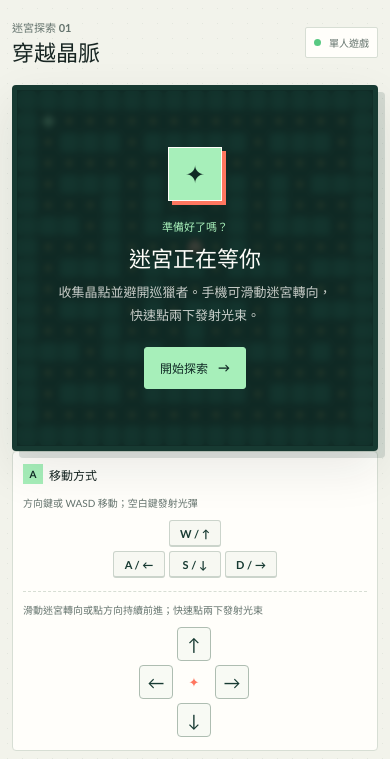
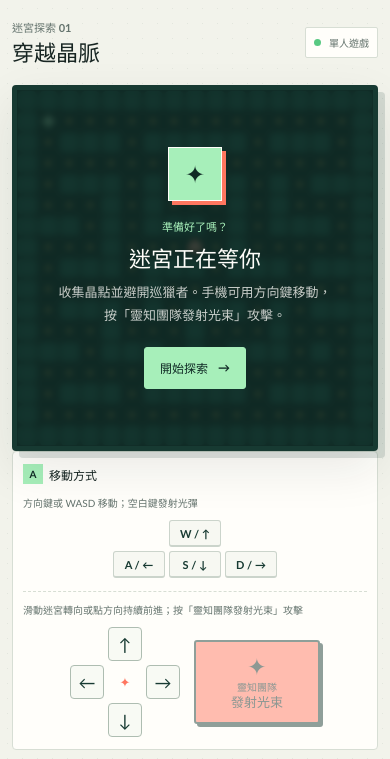
Before and after one commit to wisepeter2000-blip/crystal-maze, a plain HTML site: page index.html in a window 390 px wide. Shown: the part 74-833 px from the top of the page. Drawn offline with Linux system fonts and the light colour scheme.

Commit message:
Label mobile fire button for team
Co-authored-by: Copilot <223556219+Copilot@users.noreply.github.com>

```diff
--- a/index.html
+++ b/index.html
@@ -34,7 +34,7 @@
               width="544"
               height="544"
               role="img"
-              aria-label="迷宮遊戲畫面。使用方向鍵或 WASD 移動，按空白鍵發射光彈；手機可在迷宮上滑動轉向或點方向按鈕持續前進，快速點迷宮兩下發射光束。收集所有晶點。"
+              aria-label="迷宮遊戲畫面。使用方向鍵或 WASD 移動，按空白鍵發射光彈；手機可在迷宮上滑動轉向或點方向按鈕持續前進，按靈知團隊發射光束按鈕或快速點迷宮兩下發射光束。收集所有晶點。"
             >
               您的瀏覽器不支援 Canvas；仍可使用下方的遊戲控制與狀態資訊。
             </canvas>
@@ -42,7 +42,7 @@
               <div class="overlay-mark" aria-hidden="true">✦</div>
               <p class="overlay-kicker" id="overlayKicker">準備好了嗎？</p>
               <h2 id="overlayTitle">迷宮正在等你</h2>
-              <p class="overlay-copy" id="overlayCopy">收集晶點並避開巡獵者。手機可滑動迷宮轉向，快速點兩下發射光束。</p>
+              <p class="overlay-copy" id="overlayCopy">收集晶點並避開巡獵者。手機可用方向鍵移動，按「靈知團隊發射光束」攻擊。</p>
               <button class="button button-primary" id="startButton" type="button">開始探索 <span aria-hidden="true">→</span></button>
             </div>
           </div>
@@ -57,7 +57,8 @@
               <span class="key-spacer"></span><kbd>W / ↑</kbd><span class="key-spacer"></span>
               <kbd>A / ←</kbd><kbd>S / ↓</kbd><kbd>D / →</kbd>
             </div>
-            <p class="touch-hint">滑動迷宮轉向或點方向持續前進；快速點兩下發射光束</p>
+            <p class="touch-hint">滑動迷宮轉向或點方向持續前進；按「靈知團隊發射光束」攻擊</p>
+            <div class="touch-controls">
               <div class="direction-pad" aria-label="觸控方向控制">
                 <span class="pad-spacer" aria-hidden="true"></span>
                 <button class="direction-button" type="button" data-direction="up" aria-label="向上移動"><span aria-hidden="true">↑</span></button>
@@ -68,6 +69,12 @@
                 <span class="pad-spacer" aria-hidden="true"></span>
                 <button class="direction-button" type="button" data-direction="down" aria-label="向下移動"><span aria-hidden="true">↓</span></button>
                 <span class="pad-spacer" aria-hidden="true"></span>
+              </div>
+              <button class="button fire-button" id="fireButton" type="button" aria-label="靈知團隊發射光束，朝玩家最後面向射擊" disabled>
+                <span aria-hidden="true">✦</span>
+                <span>靈知團隊</span>
+                <span>發射光束</span>
+              </button>
             </div>
           </section>
 
--- a/src/game.js
+++ b/src/game.js
@@ -21,6 +21,7 @@
     startButton: document.getElementById("startButton"),
     restartButton: document.getElementById("restartButton"),
     pauseButton: document.getElementById("pauseButton"),
+    fireButton: document.getElementById("fireButton"),
     board: document.getElementById("boardFrame"),
   };
 
@@ -239,9 +240,10 @@
     ui.overlay.hidden = true;
     ui.board.dataset.state = GAME_STATUS.PLAYING;
     ui.pauseButton.disabled = false;
+    ui.fireButton.disabled = false;
     ui.pauseButton.setAttribute("aria-pressed", "false");
     ui.pauseButton.textContent = "暫停";
-    announce("遊戲開始。方向鍵或 WASD 移動、空白鍵發射；手機可滑動迷宮轉向，快速點兩下射擊。");
+    announce("遊戲開始。方向鍵或 WASD 移動、空白鍵發射；手機可按「靈知團隊發射光束」攻擊。");
   }
 
   function pauseGame() {
@@ -253,6 +255,7 @@
     ui.board.dataset.state = GAME_STATUS.PAUSED;
     ui.pauseButton.setAttribute("aria-pressed", "true");
     ui.pauseButton.textContent = "繼續";
+    ui.fireButton.disabled = true;
     showOverlay("稍作休息", "遊戲已暫停", "你的迷宮進度已保留。", "繼續遊戲");
     announce("遊戲已暫停。");
   }
@@ -268,6 +271,7 @@
     ui.overlay.hidden = true;
     ui.pauseButton.setAttribute("aria-pressed", "false");
     ui.pauseButton.textContent = "暫停";
+    ui.fireButton.disabled = false;
     announce("遊戲已恢復。");
   }
 
@@ -292,6 +296,7 @@
     game.bullets = [];
     clearInput();
     ui.pauseButton.disabled = true;
+    ui.fireButton.disabled = true;
     ui.pauseButton.setAttribute("aria-pressed", "false");
     ui.board.dataset.state = status;
     showOverlay(kicker, title, message, "再玩一次");
@@ -797,6 +802,7 @@
   ui.startButton.addEventListener("click", handleOverlayAction);
   ui.restartButton.addEventListener("click", startGame);
   ui.pauseButton.addEventListener("click", togglePause);
+  ui.fireButton.addEventListener("click", fireBullet);
   canvas.addEventListener("pointerdown", handleCanvasPointerDown);
   canvas.addEventListener("pointerup", handleCanvasPointerUp);
   canvas.addEventListener("pointercancel", handleCanvasPointerCancel);
--- a/styles.css
+++ b/styles.css
@@ -477,7 +477,49 @@ kbd {
   grid-template-columns: repeat(3, 34px);
   grid-template-rows: repeat(3, 34px);
   gap: 4px;
-  margin: 10px auto 1px;
+  margin: 0;
+}
+
+.touch-controls {
+  display: flex;
+  align-items: center;
+  justify-content: center;
+  gap: 12px;
+  margin-top: 10px;
+}
+
+.fire-button {
+  display: none;
+  min-width: 126px;
+  min-height: 84px;
+  flex-direction: column;
+  gap: 4px;
+  padding: 8px 12px;
+  border: 2px solid var(--forest);
+  color: var(--forest-deep);
+  background: var(--coral);
+  box-shadow: 3px 3px 0 var(--forest);
+  font-size: 13px;
+}
+
+.fire-button:hover:not(:disabled) {
+  background: #ff907f;
+}
+
+.fire-button span:first-child {
+  font-size: 23px;
+  line-height: 1;
+}
+
+.fire-button span:nth-child(2) {
+  font-size: 10px;
+  line-height: 1;
+}
+
+.fire-button span:last-child {
+  font-size: 13px;
+  line-height: 1;
+  white-space: nowrap;
 }
 
 .direction-button {
@@ -608,6 +650,10 @@ kbd {
     padding: 14px;
   }
 
+  .fire-button {
+    display: inline-flex;
+  }
+
   .footer-note {
     grid-column: 1 / -1;
   }
```
Lines whose indentation alone changed are shown as unchanged.
